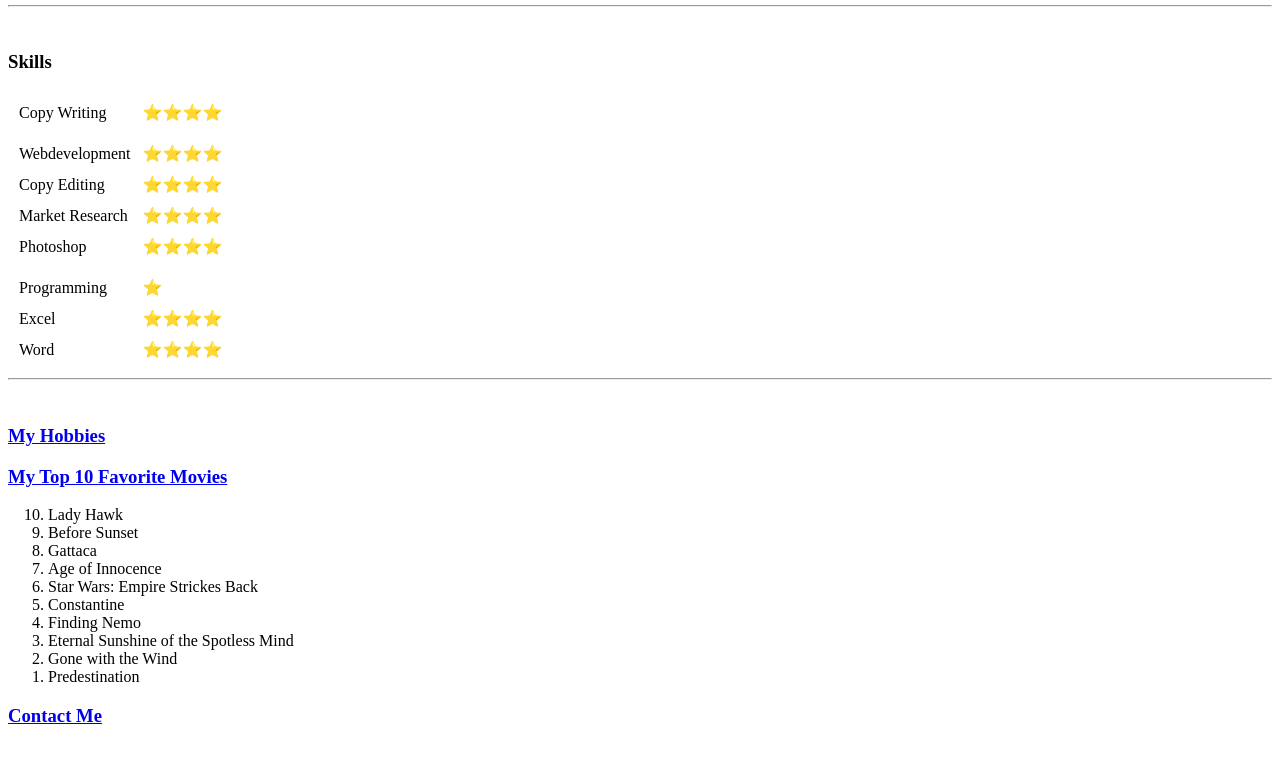
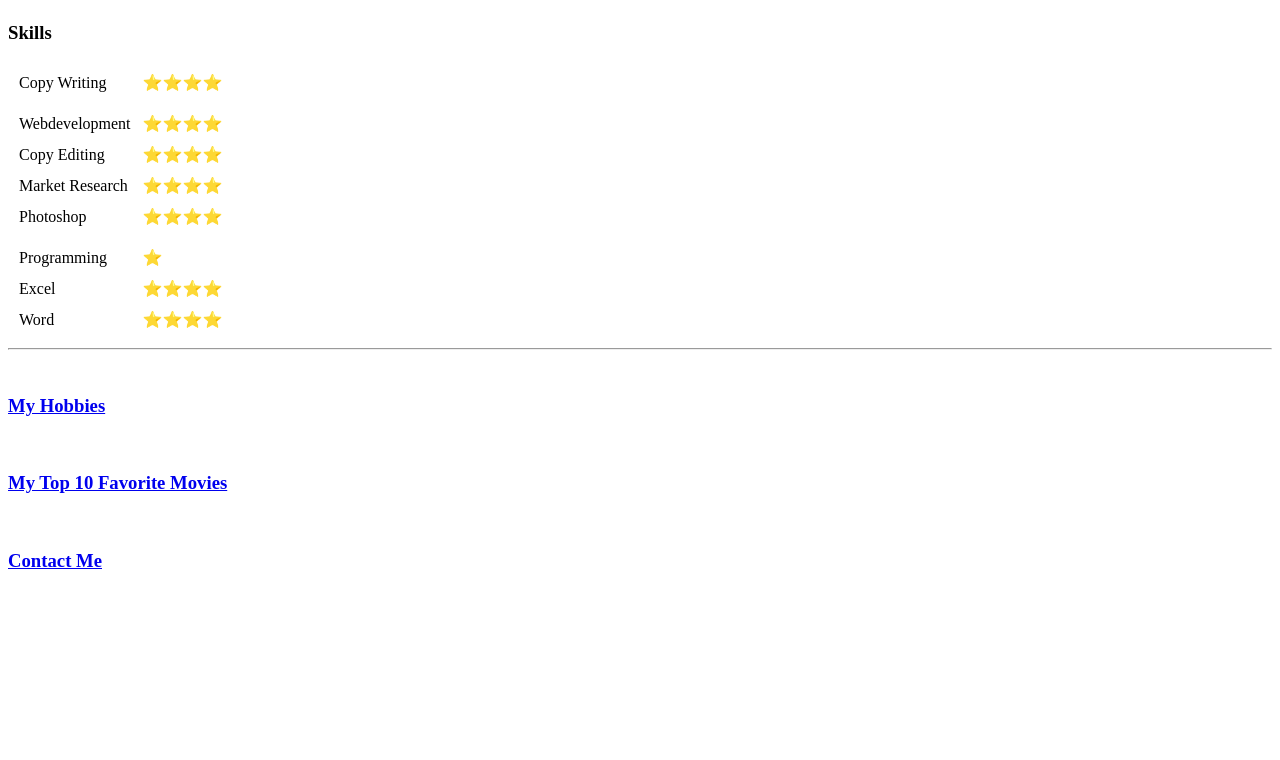
Before and after one commit to eriruhajime/cv, a plain HTML site: page index.html in a window 1280 px wide. Shown: the part 652-1412 px from the top of the page. After the commit the page ends 1269 px from the top, so only its background shows below. Drawn offline with Linux system fonts and the light colour scheme.

Commit message:
took off Soltium Inc.

```diff
--- a/index.html
+++ b/index.html
@@ -16,7 +16,6 @@
         <h1>Eryl Valeroso</h1>
         <p><em>Senior Brand Manager for Sales and Marketing at <strong><a href=" https://www.yellow-pages.ph/business/canon-baby-safe-products-incorporated"></a>Cannon Baby Safe Products, Inc.</strong> under the umbrella of <a
               href="https://ljs.com.ph/"></a><strong>LJS Group of Companies</strong></em></p>
-        <p><em>Financial Consultant and Administrator at <strong><a href="https://soltium-inc.business.site/">Soltium Inc</a></strong>.</em></p>
         <p><em>Freelance Web developer and Copy Writer</em>.</p>
         <p><em>I am a mother to three stong and lovely girls. I love cofee and have been drinking it since I was 3 years old. We have 4 cats, 2 turtles and some missing gold fishes.</em></p>
       </td>
@@ -101,22 +100,14 @@
   <br>
   <h3><a href="hobbies.html">My Hobbies</a></h3>
 
-  <h3><a href="top10movies.html">My Top 10 Favorite Movies</a></h3>
-  <ol reversed>
-    <li>Lady Hawk</li>
-    <li>Before Sunset</li>
-    <li>Gattaca</li>
-    <li>Age of Innocence</li>
-    <li>Star Wars: Empire Strickes Back</li>
-    <li>Constantine</li>
-    <li>Finding Nemo</li>
-    <li>Eternal Sunshine of the Spotless Mind </li>
-    <li>Gone with the Wind</li>
-    <li>Predestination</li>
+<br>
+<h3><a href="top10movies.html">My Top 10 Favorite Movies</a></h3>
 
-  </ol>
+<br>
   <h3><a href="contactme.html">Contact Me</a></h3>
   <br>
 </body>
 
 </html>
+
+</html>
```
